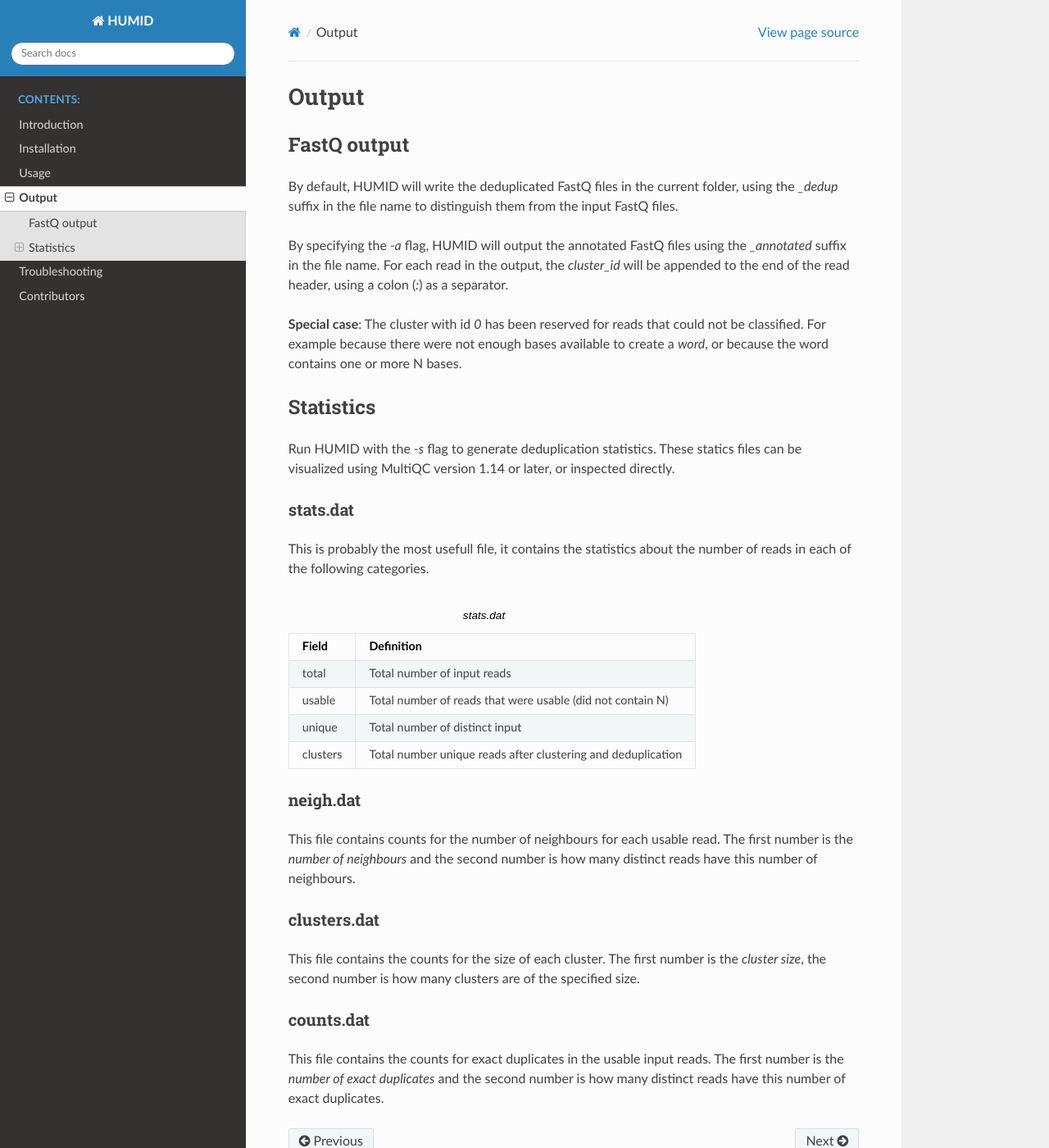
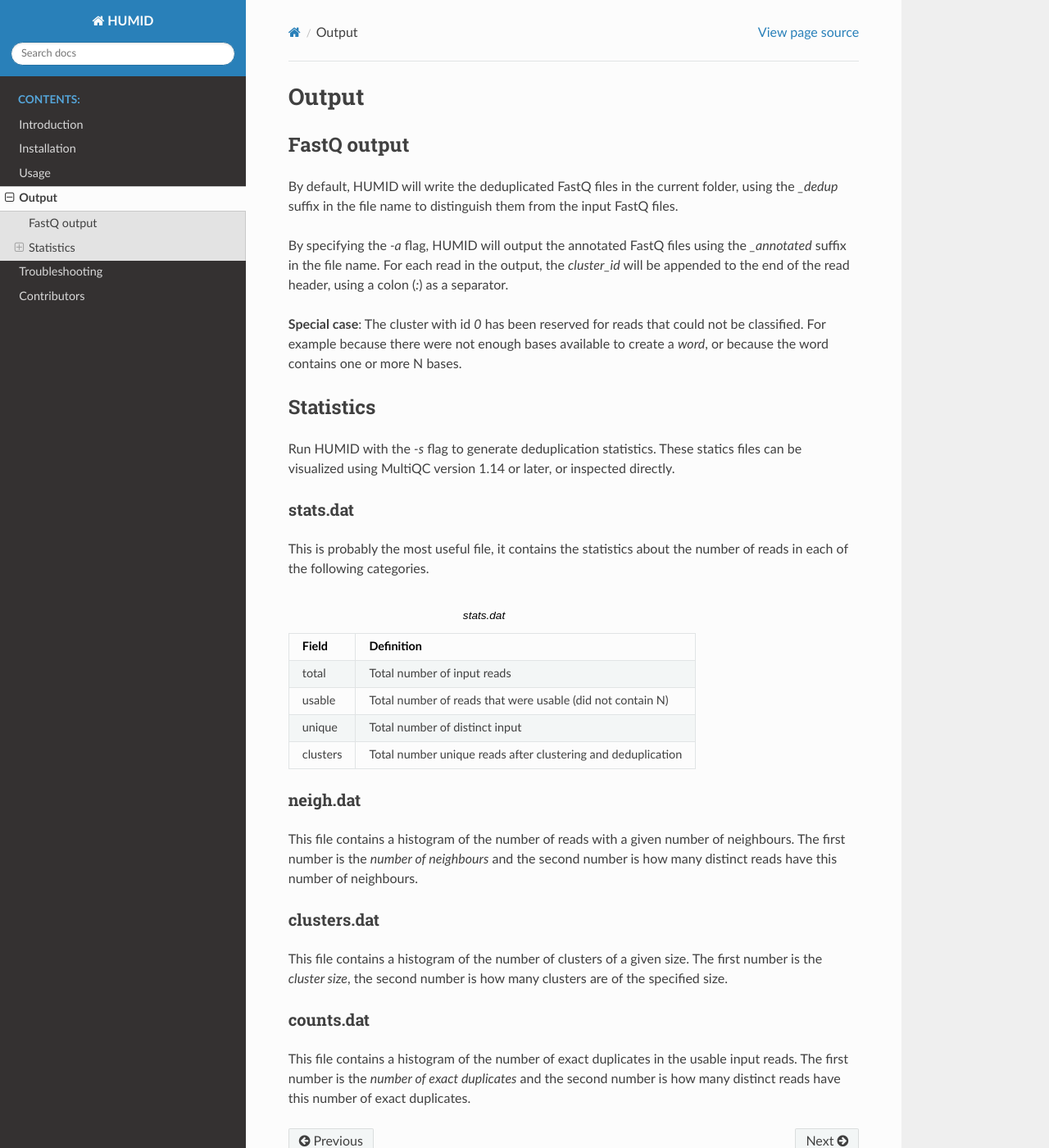
Before and after one commit to jfjlaros/HUMID, a Sphinx documentation site: the page built from docs/output.rst, in a window 1280 px wide and 1400 px high. Shown: the whole window at 82% size. Built offline with Sphinx 7.4.7 and the Read the Docs theme 3.1.0, drawn with Linux system fonts in a browser that asks for light colours; pages that are not in the unit, such as notebooks, are missing from menus.

Commit message:
Minor rewording

```diff
--- a/docs/output.rst
+++ b/docs/output.rst
@@ -25,7 +25,7 @@ inspected directly.
 
 stats.dat
 ~~~~~~~~~
-This is probably the most usefull file, it contains the statistics about the number of reads in each of the following categories.
+This is probably the most useful file, it contains the statistics about the number of reads in each of the following categories.
 
 .. list-table:: stats.dat
   :header-rows: 1
@@ -43,12 +43,12 @@ This is probably the most usefull file, it contains the statistics about the num
 
 neigh.dat
 ~~~~~~~~~
-This file contains counts for the number of neighbours for each usable read. The first number is the `number of neighbours` and the second number is how many distinct reads have this number of neighbours.
+This file contains a histogram of the number of reads with a given number of neighbours. The first number is the `number of neighbours` and the second number is how many distinct reads have this number of neighbours.
 
 clusters.dat
 ~~~~~~~~~~~~
-This file contains the counts for the size of each cluster. The first number is the `cluster size`, the second number is how many clusters are of the specified size.
+This file contains a histogram of the number of clusters of a given size. The first number is the `cluster size`, the second number is how many clusters are of the specified size.
 
 counts.dat
 ~~~~~~~~~~
-This file contains the counts for exact duplicates in the usable input reads. The first number is the `number of exact duplicates` and the second number is how many distinct reads have this number of exact duplicates.
+This file contains a histogram of the number of exact duplicates in the usable input reads. The first number is the `number of exact duplicates` and the second number is how many distinct reads have this number of exact duplicates.
```
